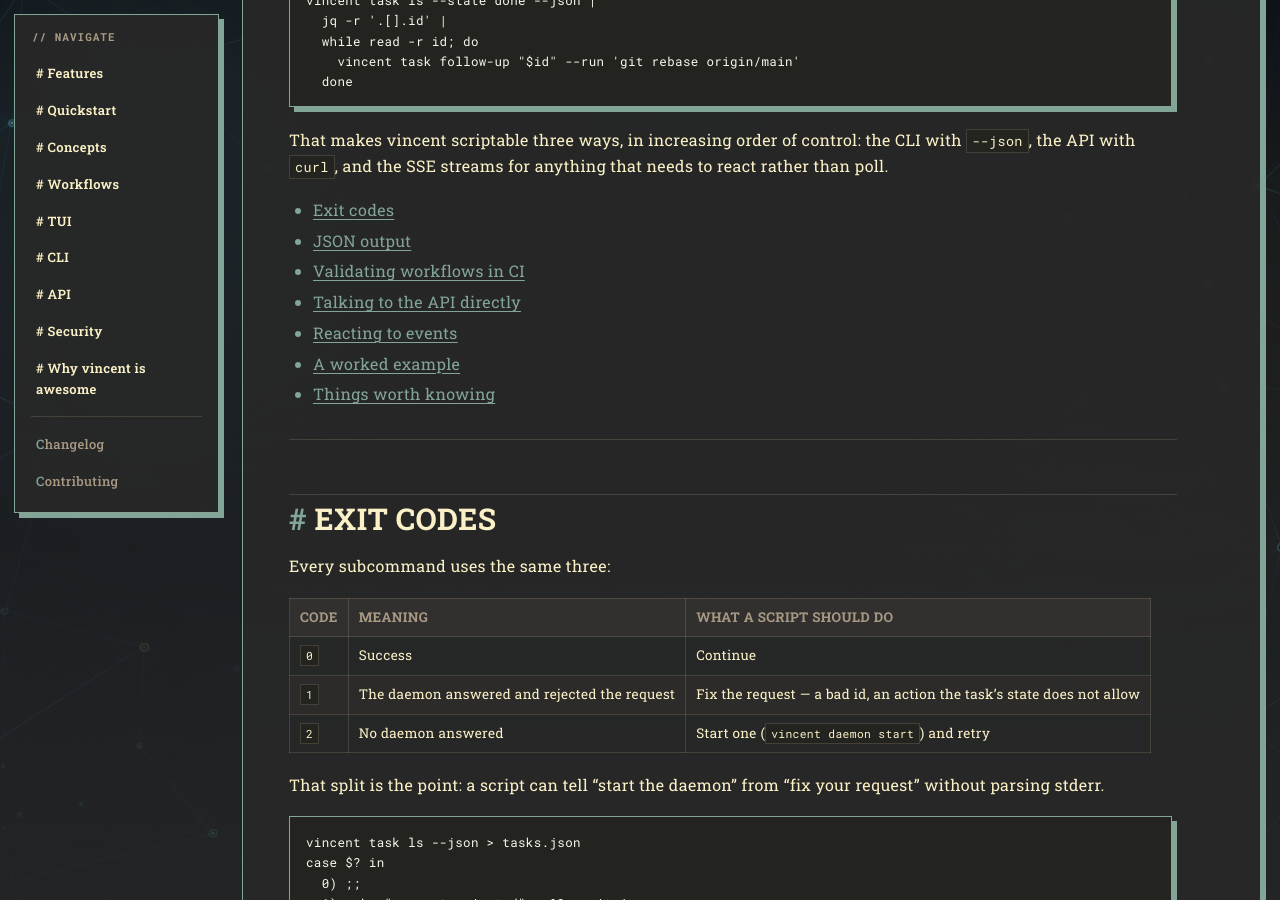
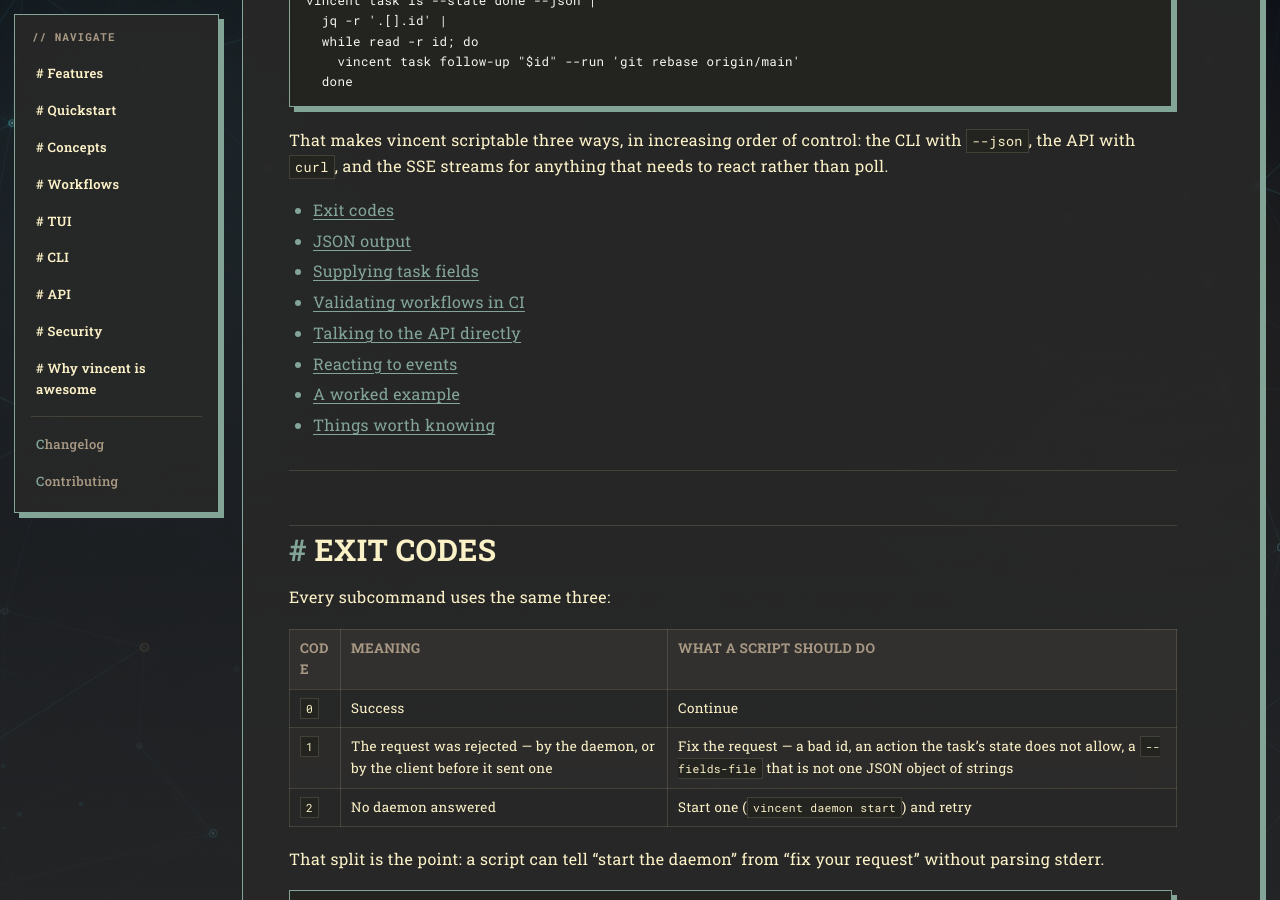
Before and after one commit to lezli01/vincent, a Jekyll site: the page built from docs/guides/scripting.md, in a window 1280 px wide and 900 px high, scrolled down 573 px. Built offline with Jekyll 4.4.1, drawn with Linux system fonts in a browser that asks for light colours; our own code applies the rules of GitHub Pages for plain Markdown files.

Commit message:
docs: cover locally rejected input in both exit-code tables
`task add --fields-file` refuses a malformed document before any request is
made, so exit 1 now has a third source neither exit-code table listed: the
scripting guide said the code meant "the daemon answered and rejected the
request", which its own new section directly contradicts, and the CLI page
listed only the daemon-free commands as the local half.

Also lists the new section in the scripting guide's contents, which every
other section of that page is in.

```diff
--- a/docs/guides/scripting.md
+++ b/docs/guides/scripting.md
@@ -26,6 +26,7 @@ needs to react rather than poll.
 
 - [Exit codes](#exit-codes)
 - [JSON output](#json-output)
+- [Supplying task fields](#supplying-task-fields)
 - [Validating workflows in CI](#validating-workflows-in-ci)
 - [Talking to the API directly](#talking-to-the-api-directly)
 - [Reacting to events](#reacting-to-events)
@@ -41,7 +42,7 @@ Every subcommand uses the same three:
 | Code | Meaning | What a script should do |
 |---|---|---|
 | `0` | Success | Continue |
-| `1` | The daemon answered and rejected the request | Fix the request — a bad id, an action the task's state does not allow |
+| `1` | The request was rejected — by the daemon, or by the client before it sent one | Fix the request — a bad id, an action the task's state does not allow, a `--fields-file` that is not one JSON object of strings |
 | `2` | No daemon answered | Start one (`vincent daemon start`) and retry |
 
 That split is the point: a script can tell "start the daemon" from "fix your
```
Also changed, not shown: docs/reference/cli.md (+1 -1 lines).
